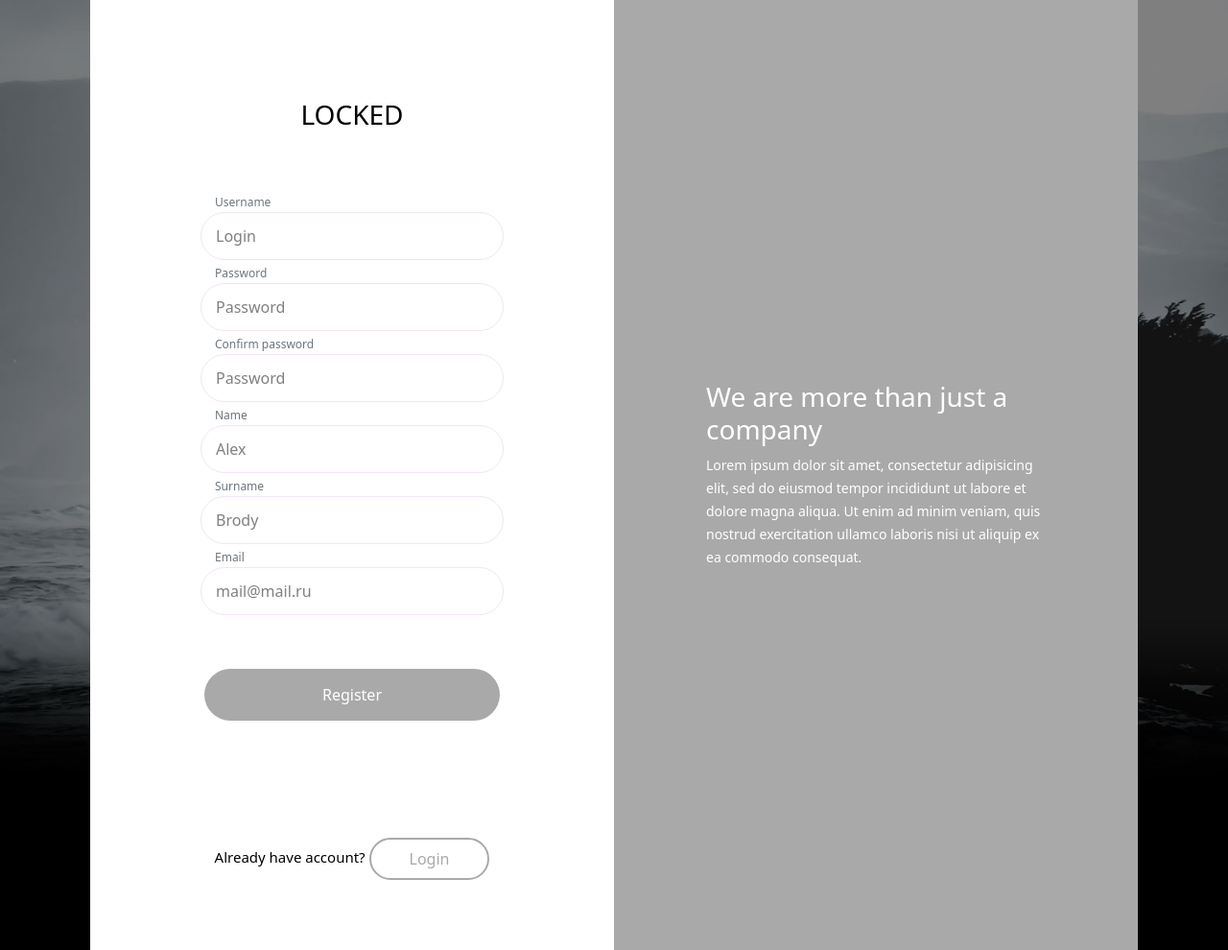
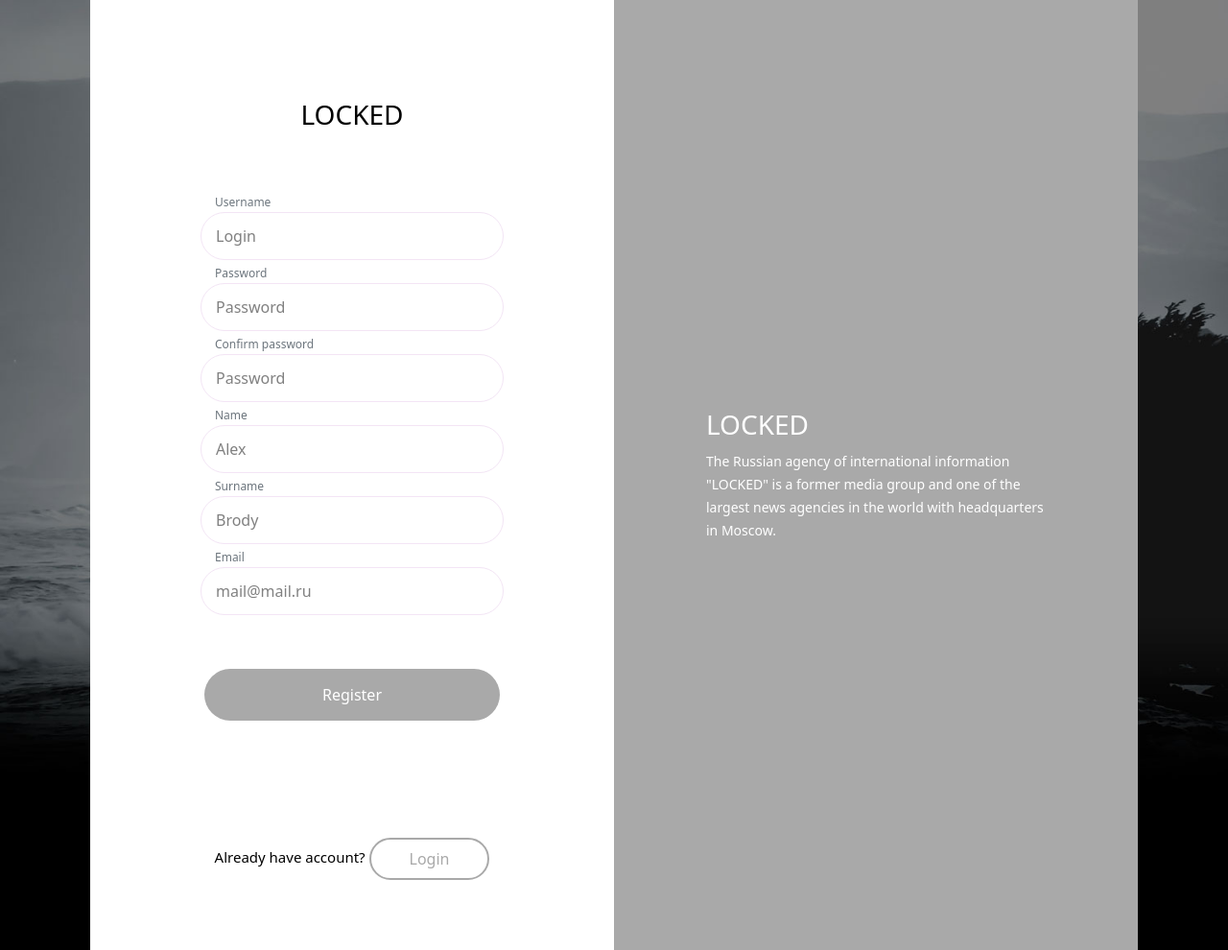
Before and after one commit to magnitola/kursach, a Flask app: page /registration in a window 1280 px wide. Shown: the part 137-1127 px from the top of the page at 96% size. Run offline with Flask 2, Linux system fonts and the light colour scheme.

Commit message:
Исправил текст

```diff
--- a/templates/auth.html
+++ b/templates/auth.html
@@ -69,7 +69,7 @@
             </div>
             <div class="card card2">
                 <div class="my-auto mx-md-5 px-md-5 right">
-                    <h3 class="text-white">We are more than just a company</h3> <small class="text-white">Lorem ipsum dolor sit amet, consectetur adipisicing elit, sed do eiusmod tempor incididunt ut labore et dolore magna aliqua. Ut enim ad minim veniam, quis nostrud exercitation ullamco laboris nisi ut aliquip ex ea commodo consequat.</small>
+                    <h3 class="text-white">LOCKED</h3> <small class="text-white">The Russian agency of international information "LOCKED" is a former media group and one of the largest news agencies in the world with headquarters in Moscow.</small>
                 </div>
             </div>
         </div>
--- a/templates/register.html
+++ b/templates/register.html
@@ -74,7 +74,7 @@
             </div>
             <div class="card card2">
                 <div class="my-auto mx-md-5 px-md-5 right">
-                    <h3 class="text-white">We are more than just a company</h3> <small class="text-white">Lorem ipsum dolor sit amet, consectetur adipisicing elit, sed do eiusmod tempor incididunt ut labore et dolore magna aliqua. Ut enim ad minim veniam, quis nostrud exercitation ullamco laboris nisi ut aliquip ex ea commodo consequat.</small>
+                    <h3 class="text-white">LOCKED</h3> <small class="text-white">The Russian agency of international information "LOCKED" is a former media group and one of the largest news agencies in the world with headquarters in Moscow.</small>
                 </div>
             </div>
         </div>
```
